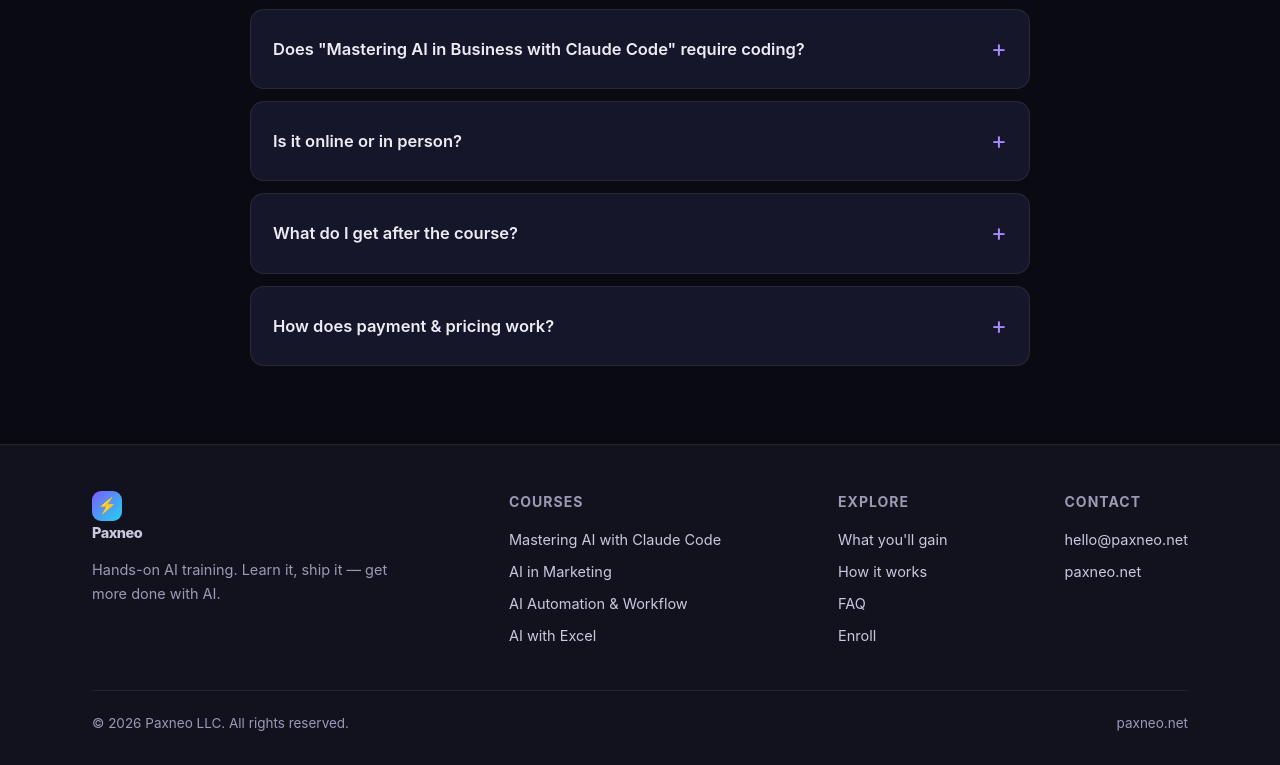
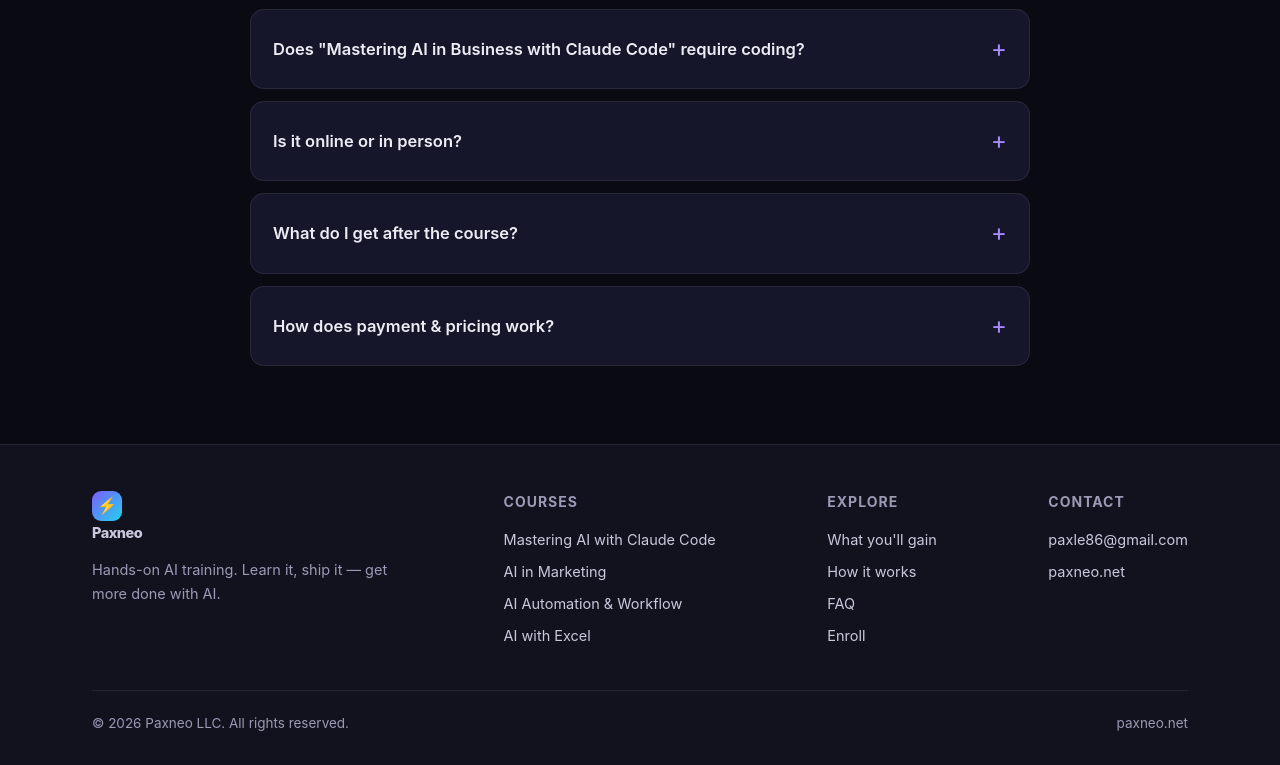
Before and after one commit to paxle1802/paxneo-landing, a plain HTML site: page index.html in a window 1280 px wide. Shown: the part 4903-5668 px from the top of the page. Drawn offline with Linux system fonts and the light colour scheme.

Commit message:
chore: update contact email to paxle86@gmail.com

```diff
--- a/index.html
+++ b/index.html
@@ -330,7 +330,7 @@
     <div class="cta-band">
       <h2>Ready to put AI to work for you?</h2>
       <p>Enroll today or request a quick consult. Start your journey to mastering AI right now.</p>
-      <a href="mailto:hello@paxneo.net?subject=Enroll%20in%20Paxneo%20AI%20Course" class="btn btn-primary">Enroll / Request info →</a>
+      <a href="mailto:paxle86@gmail.com?subject=Enroll%20in%20Paxneo%20AI%20Course" class="btn btn-primary">Enroll / Request info →</a>
     </div>
   </div>
 </section>
@@ -376,7 +376,7 @@
       </div>
       <div class="col">
         <h5>Contact</h5>
-        <a href="mailto:hello@paxneo.net">hello@paxneo.net</a>
+        <a href="mailto:paxle86@gmail.com">paxle86@gmail.com</a>
         <a href="#">paxneo.net</a>
       </div>
     </div>
```
